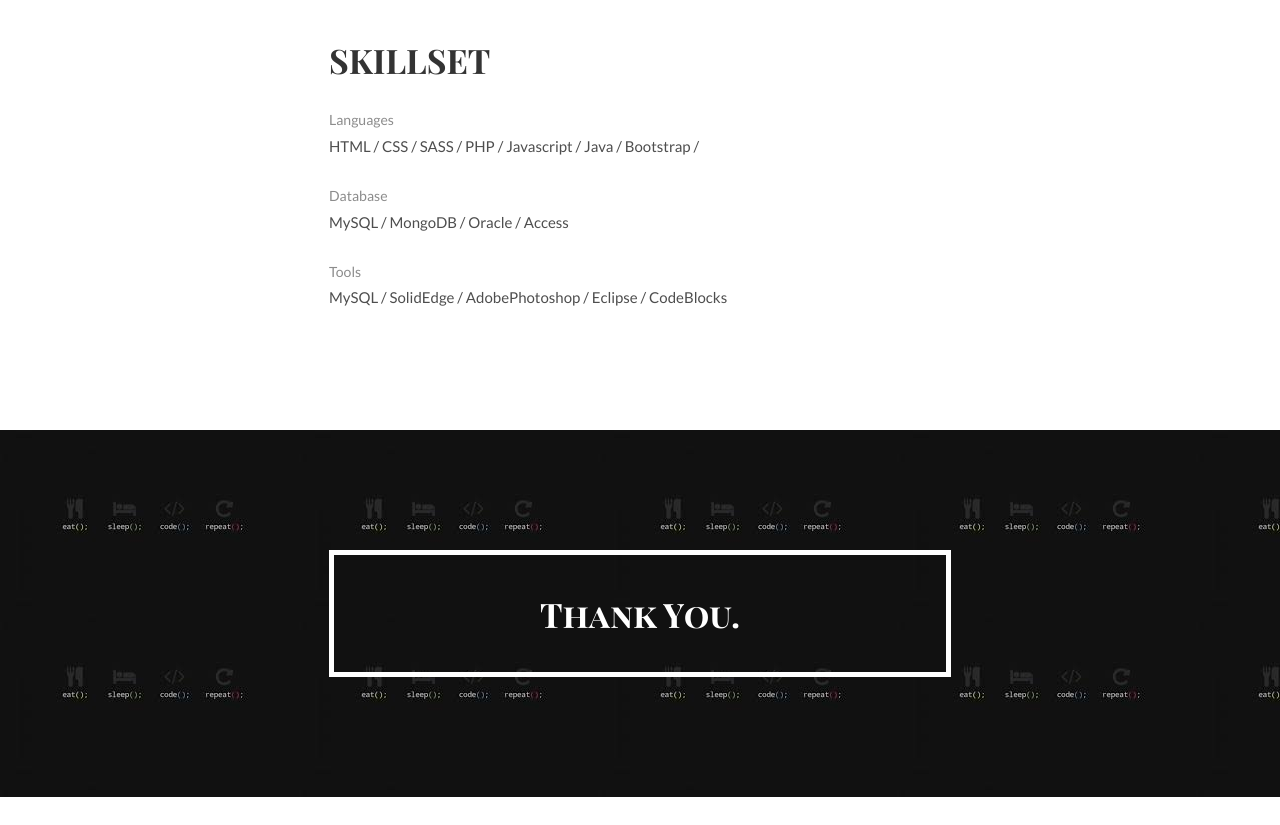
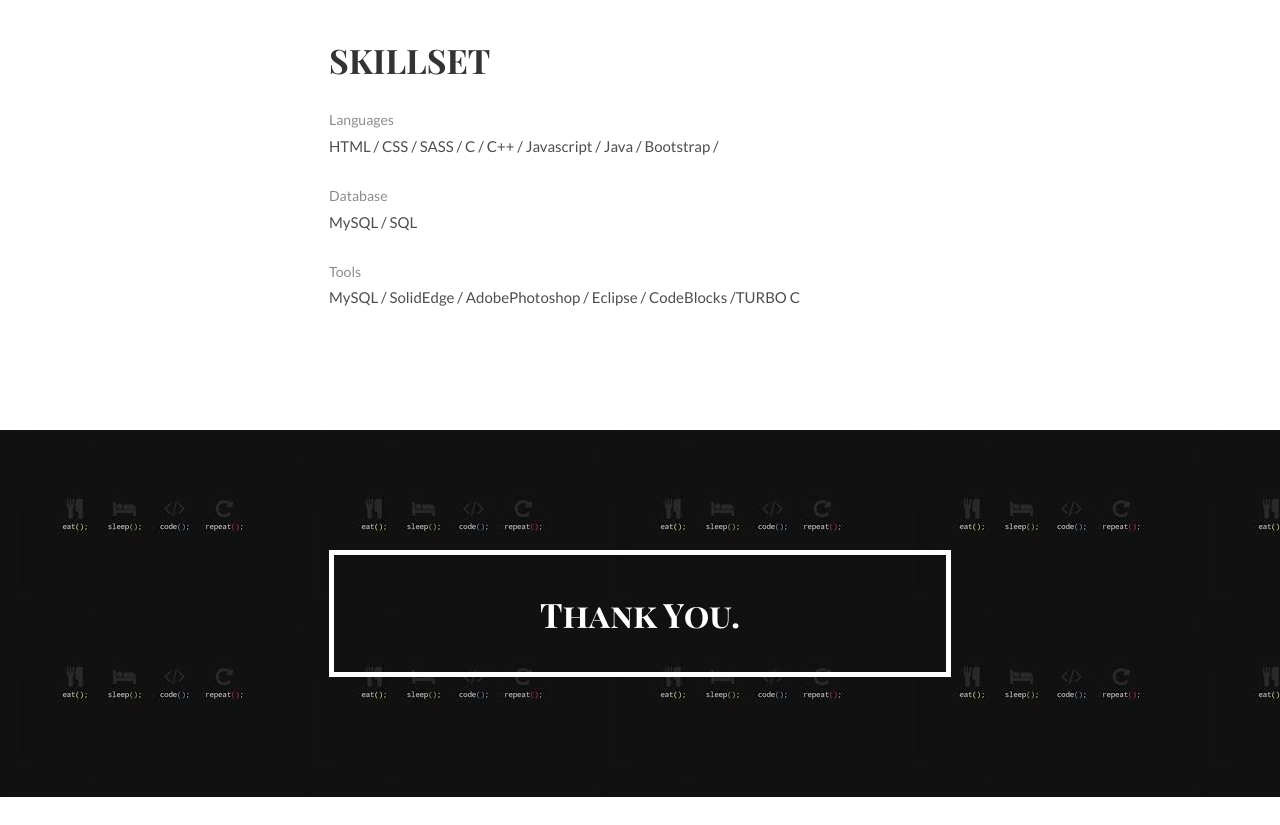
Before and after one commit to roshanshetty01/resume, a plain HTML site: page index.html in a window 1280 px wide. Shown: the part 1320-2145 px from the top of the page. Drawn offline with Linux system fonts and the light colour scheme.

Commit message:
Update index.html

```diff
--- a/index.html
+++ b/index.html
@@ -112,15 +112,15 @@
         <h1>SkillSet</h1>
         <ul class="skill-list list-flat">
           <li>Languages</li>
-          <li>HTML / CSS / SASS / PHP / Javascript / Java / Bootstrap /</li>
+          <li>HTML / CSS / SASS / C / C++ / Javascript / Java / Bootstrap /</li>
         </ul>
         <ul class="skill-list list-flat">
           <li>Database</li>
-          <li>MySQL / MongoDB / Oracle / Access</li>
+          <li>MySQL / SQL </li>
         </ul>
         <ul class="skill-list list-flat">
           <li>Tools</li>
-          <li>MySQL / SolidEdge / AdobePhotoshop / Eclipse / CodeBlocks</li>
+          <li>MySQL / SolidEdge / AdobePhotoshop / Eclipse / CodeBlocks /TURBO C</li>
         </ul>
       </div>
     </div>
```
